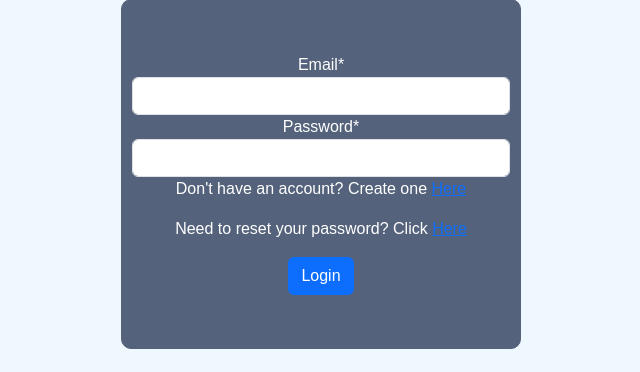
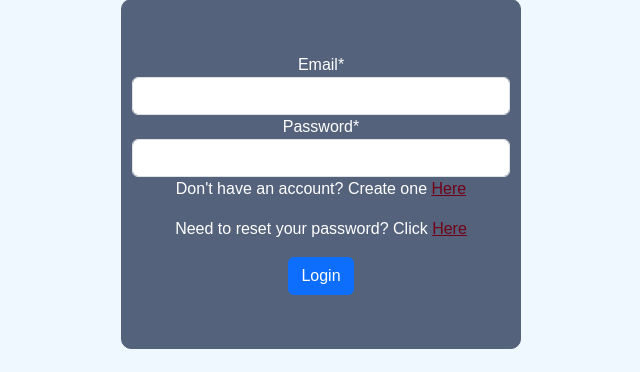
Before and after one commit to tmiller711/stocktrack-app, a Django app: page /login/ in a window 1280 px wide. Shown: the part 156-528 px from the top of the page, without its empty margins (319-959 px from the left). Run offline with Django 4.2, Linux system fonts and the light colour scheme; some libraries are stand-ins or nearby versions.

Commit message:
changes link colors to burgendy

```diff
--- a/static/css/login.css
+++ b/static/css/login.css
@@ -16,3 +16,7 @@
     transform: translateY(-50%);
     color: #FFFFFF;
 }
+
+.login-form a {
+    color: #710117;
+}
--- a/static/css/register.css
+++ b/static/css/register.css
@@ -17,6 +17,10 @@
     color: #FFFFFF;
 }
 
+.register-form a {
+    color: #710117;
+}
+
 .submit-button {
     margin-top: 5px;
 }
```
